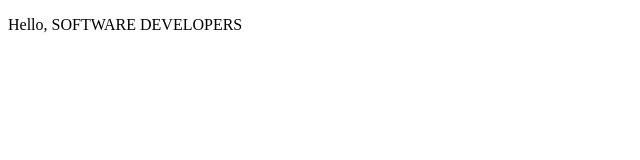
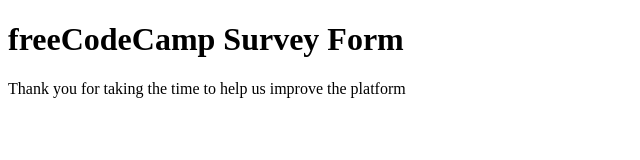
Before and after one commit to Wineshuga/MicroverseTrial, a plain HTML site: page index.html in a window 1280 px wide. Shown: the whole page, without its empty margins (0-640 px from the left). Drawn offline with Linux system fonts and the light colour scheme.

Commit message:
add title and a description of the form

```diff
--- a/index.html
+++ b/index.html
@@ -2,14 +2,16 @@
 <html lang="en">
   <head>
     <meta charset="UTF-8">
-    <title>Fork Me! FCC: Test Suite Template</title>
+    <title>Survey Form</title>
     <link rel="stylesheet" href="css/style.css">
   </head>
 
   <body>
     <script src="https://cdn.freecodecamp.org/testable-projects-fcc/v1/bundle.js"></script>
 
-    <p>Hello, SOFTWARE DEVELOPERS</p>
+    <h1 id="title">freeCodeCamp Survey Form</h1>
+    <p id="description">Thank you for taking the time to help us improve the platform</p>
+
 
     <script  src="js/index.js"></script>
   </body>
```
